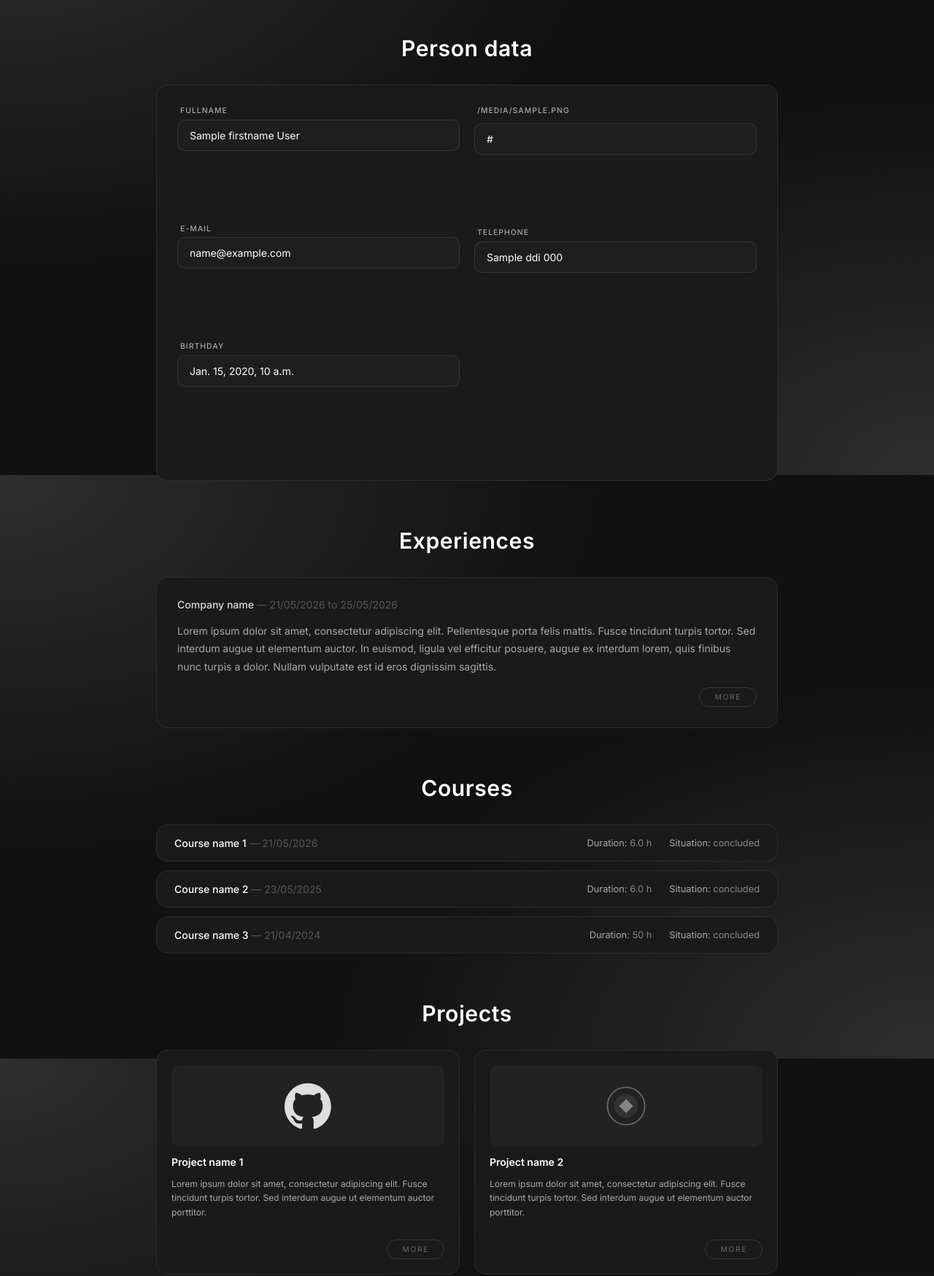
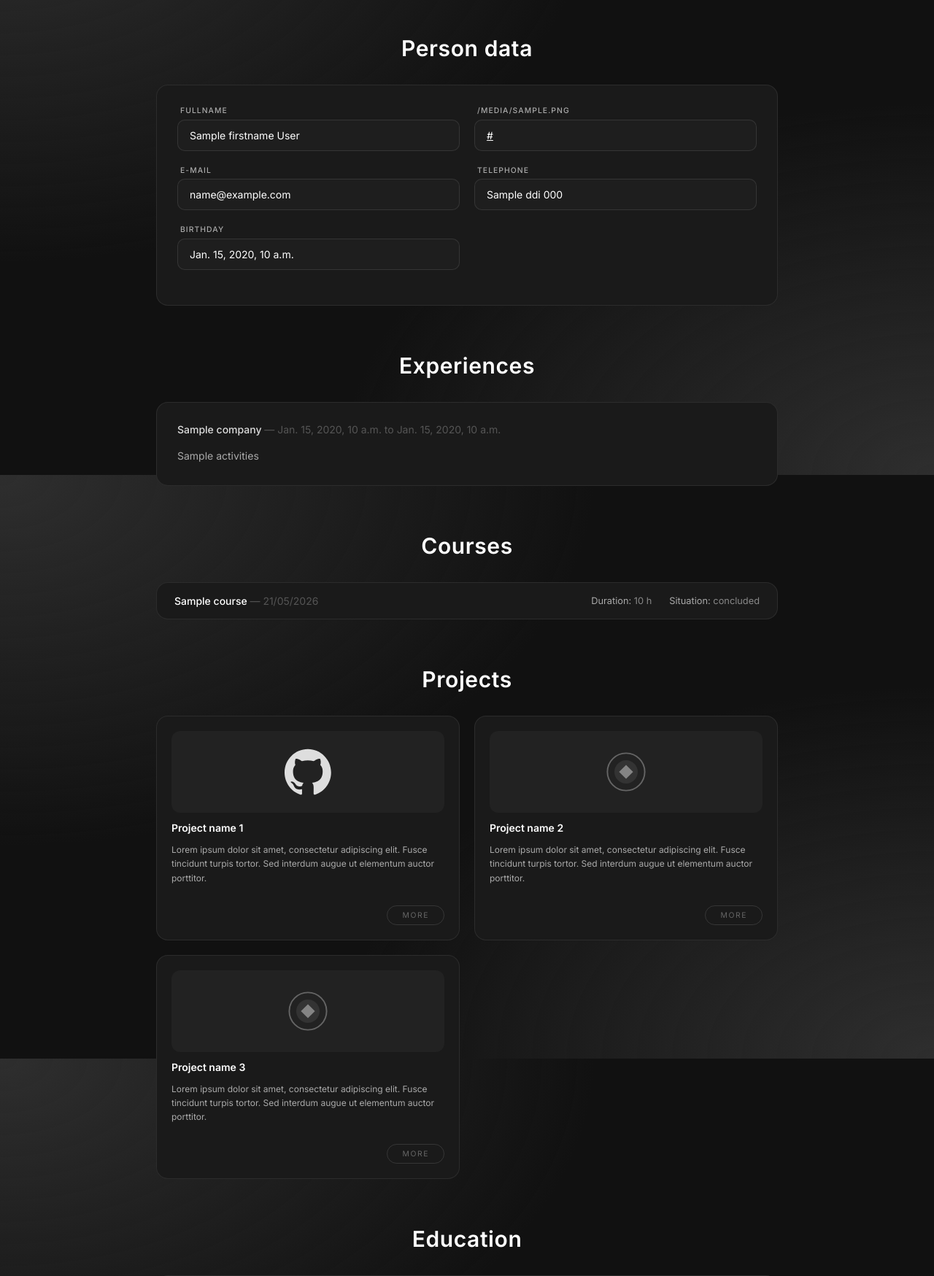
Before and after one commit to brendosaraiva/devresume, a Django app: template resumeapp/templates/index.html in a window 1280 px wide. Shown: the part 149-1898 px from the top of the page at 73% size. Run offline with Django 3.2, Linux system fonts and the light colour scheme; the template is opened without the code that fills it: most values are stand-ins (such as "Sample title", 1, 10 or a date in 2020); grey boxes marked "Sample" are stand-in pictures.

Commit message:
Showing more datas in front (Experiences and Courses)

```diff
--- a/resumeapp/admin.py
+++ b/resumeapp/admin.py
@@ -19,12 +19,12 @@ class SocialMediaAdmin(admin.ModelAdmin):
 
 @admin.register(Contact)
 class ContactAdmin(admin.ModelAdmin):
-    list_display = ["person_data_id","email", "cellphone_id", "social_media_id"]
+    list_display = ["person_data_id", "email", "cellphone_id", "social_media_id"]
 
 
 @admin.register(Course)
 class CourseAdmin(admin.ModelAdmin):
-    list_display = ["course", "duration", "education_institution", "minor"]
+    list_display = ["course", "year", "duration", "situation", "education_institution", "minor"]
 
 
 @admin.register(Experience)
--- a/resumeapp/static/css/style.css
+++ b/resumeapp/static/css/style.css
@@ -157,11 +157,29 @@ section {
   font-family: 'Inter', sans-serif;
   outline: none;
   transition: border-color 0.2s;
-  margin-bottom: 100px;
+  margin-bottom: 20px;
 }
 
 .field input:focus {
   border-color: rgba(255, 255, 255, 0.30);
+}
+
+/* To Social Media Itens */
+.dark-input-link {
+  background: var(--input-bg);
+  border: 1px solid var(--input-border);
+  border-radius: 0.625rem;
+  padding: 0.75rem 1rem;
+  color: var(--text);
+  font-size: 0.875rem;
+  font-family: 'Inter', sans-serif;
+  outline: none;
+  transition: border-color 0.2s;
+  margin-bottom: 20px;
+}
+
+.dark-input-link:focus {
+    border-color: rgba(255, 255, 255, 0.30);
 }
 
 /* ── Experience / Education ── */
--- a/resumeapp/templates/index.html
+++ b/resumeapp/templates/index.html
@@ -41,32 +41,36 @@
             {% for person in person_data %}
               <div class="field">
                 <label>Fullname</label>
-                <input type="text" value="{{ person.firstname }} {{ person.lastname }}" />
+                <input type="text" value="{{ person.firstname }} {{ person.lastname }}" readonly />
               </div>
               {% for contact in contacts %}
               <div class="field">
                 <label>E-mail</label>
-                <input type="email" value="{{ contact.email }}" />
+                <input type="email" value="{{ contact.email }}" readonly />
               </div>
               {% endfor %}
               <div class="field">
                 <label>Birthday</label>
-                <input type="text" value="{{ person.birthday }}" />
+                <input type="text" value="{{ person.birthday }}" readonly />
               </div>
             {% endfor %}
           </div>
           <div class="data2">
             {% for social_media in social_medias %}
             <div class="field">
-              <label>{{ social_media.social_media_icon }}</label>
-              <i class="{{ social_media.social_media_icon }}"></i>
-              <input type="text" value="{{ social_media.link }}" />
+              <label>{{ social_media.get_social_media_icon_display }}</label>
+
+              <!-- O link substitui o input e mantém o mesmo visual -->
+              <a href="{{ social_media.link }}" target="_blank" rel="noopener noreferrer" class="dark-input-link">
+                <i class="fa-brands {{ social_media.social_media_icon }}"></i>
+                <span>{{ social_media.link }}</span>
+              </a>
             </div>
             {% endfor %}
             {% for cell_phone in cellphones %}
             <div class="field">
               <label>Telephone</label>
-              <input type="tel" value="{{ cell_phone.ddi }} {{ cell_phone.cellphone }}" />
+              <input type="text" value="{{ cell_phone.ddi }} {{ cell_phone.cellphone }}" readonly />
             </div>
             {% endfor %}
           </div>
@@ -74,45 +78,31 @@
       </div>
     </section>
 
+    <!-- Experience -->
     <section id="experience">
       <h2 class="section-title">Experiences</h2>
+      {% for experience in experiences %}
       <div class="card">
         <p class="entry-header">
-          Company name <span>— 21/05/2026 to 25/05/2026</span>
+          {{ experience.company }} <span>— {{ experience.start_date }} to {{ experience.end_date }}</span>
         </p>
-        <p class="entry-body">
-          Lorem ipsum dolor sit amet, consectetur adipiscing elit. Pellentesque porta felis mattis. Fusce tincidunt turpis tortor. Sed interdum augue ut elementum auctor. In euismod, ligula vel efficitur posuere, augue ex interdum lorem, quis finibus nunc turpis a dolor. Nullam vulputate est id eros dignissim sagittis.
-        </p>
-        <div class="more-btn"><button>More</button></div>
+        <p class="entry-body">{{ experience.activities }}</p>
       </div>
+      {% endfor %}
     </section>
 
+    <!-- Courses -->
     <section id="courses">
       <h2 class="section-title">Courses</h2>
-
+      {% for course in courses %}
       <div class="course-card">
-        <p class="course-name">Course name 1 <span>— 21/05/2026</span></p>
+        <p class="course-name">{{ course.course }} <span>— 21/05/2026</span></p>
         <div class="course-meta">
-          <span><strong>Duration:</strong> 6.0 h</span>
+          <span><strong>Duration:</strong> {{ course.duration }} h</span>
           <span><strong>Situation:</strong> concluded</span>
         </div>
       </div>
-
-      <div class="course-card">
-        <p class="course-name">Course name 2 <span>— 23/05/2025</span></p>
-        <div class="course-meta">
-          <span><strong>Duration:</strong> 6.0 h</span>
-          <span><strong>Situation:</strong> concluded</span>
-        </div>
-      </div>
-
-      <div class="course-card">
-        <p class="course-name">Course name 3 <span>— 21/04/2024</span></p>
-        <div class="course-meta">
-          <span><strong>Duration:</strong> 50 h</span>
-          <span><strong>Situation:</strong> concluded</span>
-        </div>
-      </div>
+      {% endfor %}
     </section>
 
     <section id="projects">
```
Also changed, not shown: resumeapp/models.py (+27 -7 lines).
